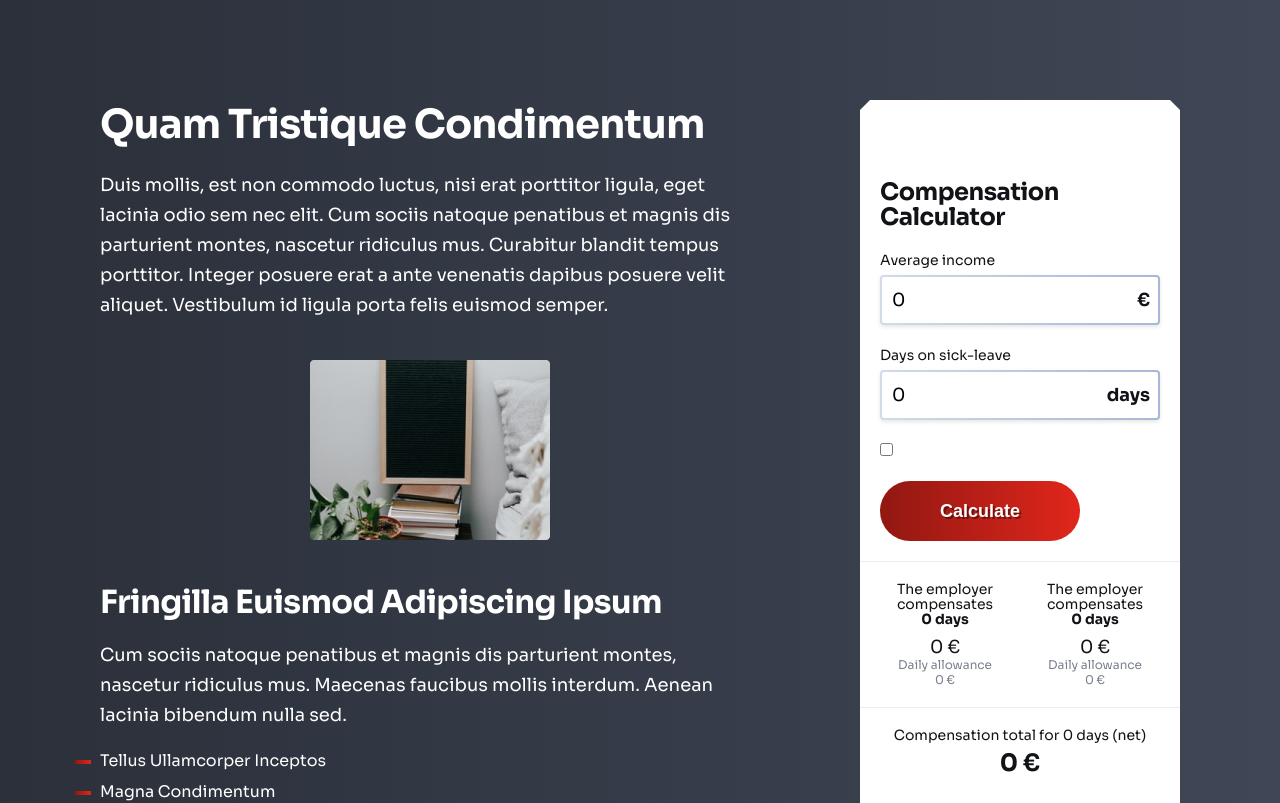
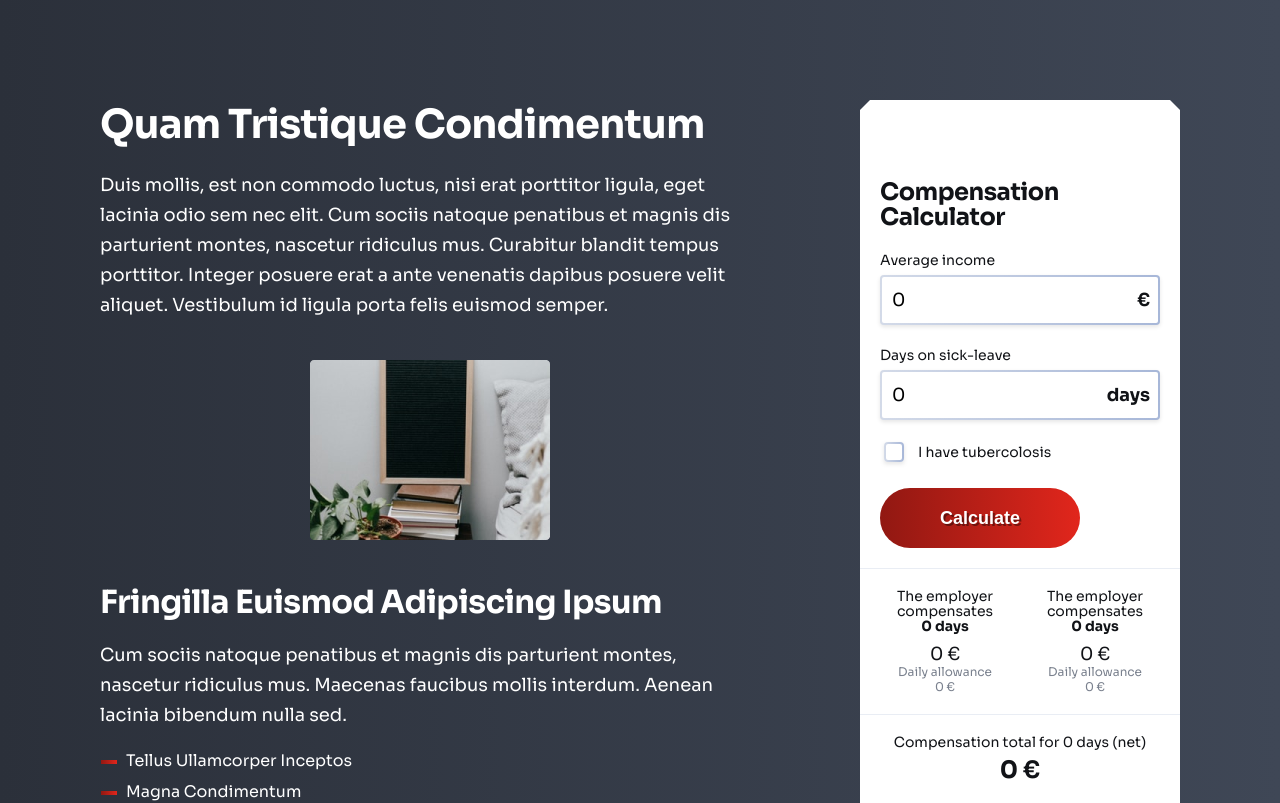
Before and after one commit to frezzzen/redberry-assignment, a Vue app: page / in a window 1280 px wide. Shown: the top 803 px of the page. Built offline with nearby package versions, Linux system fonts and the light colour scheme.

Commit message:
Fixed bugs && finished project

```diff
--- a/src/app.vue
+++ b/src/app.vue
@@ -13,7 +13,7 @@ import InformationContent from './components/main-page/information-content.vue';
 <style lang="scss" scoped>
 @import '@/styles/mixins.scss';
 main {
-  padding: 10rem;
+  padding: 10rem 10rem 0;
   display: flex;
   gap: 10rem;
   justify-content: center;
--- a/src/components/base/base-checkbox.vue
+++ b/src/components/base/base-checkbox.vue
@@ -1,5 +1,7 @@
 <script setup lang="ts">
 import { computed } from 'vue';
+import IconChecboxBorder from '../icons/checkbox/icon-checbox-border.vue';
+import IconCheckboxMark from '../icons/checkbox/icon-checkbox-mark.vue';
 
 interface Props {
   modelValue: any;
@@ -25,6 +27,46 @@ const modelValue = computed({
     <!-- TODO: Create checkbox as markup one-->
     <label>
       <input v-model="modelValue" type="checkbox" />
+      <icon-checbox-border />
+      <icon-checkbox-mark v-if="modelValue" class="mark" />
     </label>
+    <p class="form-label">
+      <slot />
+    </p>
   </div>
 </template>
+
+<style scoped lang="scss">
+.base-checkbox {
+  display: flex;
+  align-items: center;
+  gap: 1rem;
+
+  label {
+    width: 2.8rem;
+    height: 2.8rem;
+    position: relative;
+
+    input {
+      appearance: none;
+      background-color: #fff;
+      margin: 0;
+    }
+
+    svg {
+      cursor: pointer;
+    }
+
+    .mark {
+      position: absolute;
+      left: 0.8rem;
+      top: 45%;
+      transform: translateY(-50%);
+    }
+  }
+
+  .form-label {
+    padding-bottom: 0.5rem;
+  }
+}
+</style>
--- a/src/components/base/base-input.vue
+++ b/src/components/base/base-input.vue
@@ -61,6 +61,16 @@ const modelValue = computed({
     &:focus {
       outline: 0;
     }
+
+    &::-webkit-outer-spin-button,
+    &::-webkit-inner-spin-button {
+      -webkit-appearance: none;
+      margin: 0;
+    }
+
+    &[type='number'] {
+      -moz-appearance: textfield;
+    }
   }
 
   .form-type {
--- /dev/null
+++ b/src/components/common/number-animation.vue
@@ -0,0 +1,43 @@
+<script setup lang="ts">
+import { nextTick, onMounted, ref, useSlots, watch } from 'vue';
+
+interface Props {
+  from?: number;
+  to: number;
+  duration?: number;
+}
+
+const props = withDefaults(defineProps<Props>(), {
+  duration: 500,
+  from: 0,
+  to: 1000
+});
+
+const numberToDisplay = ref(props.from);
+const startTimestamp = ref<number | null>(null);
+
+function animateNumber() {
+  const step = (timestamp: number) => {
+    if (!startTimestamp.value) startTimestamp.value = timestamp;
+    const progress = Math.min((timestamp - startTimestamp.value) / props.duration, 1);
+    numberToDisplay.value = Math.floor(progress * (props.to - props.from) + props.from);
+    if (progress < 1) {
+      window.requestAnimationFrame(step);
+    }
+  };
+  window.requestAnimationFrame(step);
+}
+
+watch(
+  props,
+  () => {
+    animateNumber();
+    startTimestamp.value = null;
+  },
+  { immediate: true }
+);
+</script>
+
+<template>
+  <slot name="number" :number="numberToDisplay" />
+</template>
--- a/src/components/compensation-calculator/compensation-calculator.vue
+++ b/src/components/compensation-calculator/compensation-calculator.vue
@@ -6,6 +6,7 @@ import { UserInformation } from '../../types/user/user-information.type';
 import BaseButton from '../base/base-button.vue';
 import { useCompensationCalculator } from '../../composables/useCompensationCalculator';
 import FormattedNumber from '../common/formatted-number.vue';
+import NumberAnimation from '../common/number-animation.vue';
 
 const userInformation = ref<UserInformation>({
   averageIncome: 0,
@@ -14,9 +15,11 @@ const userInformation = ref<UserInformation>({
 });
 
 const { employer, healthInsurance, calculateCompensation } = useCompensationCalculator(userInformation);
+const daysToDisplay = ref(0);
 
 const onCalculateClick = () => {
   calculateCompensation();
+  daysToDisplay.value = userInformation.value.daysOnSickLeave;
 };
 </script>
 
@@ -24,10 +27,10 @@ const onCalculateClick = () => {
   <div class="compensation-calculator">
     <h4>Compensation Calculator</h4>
     <form @submit.prevent="onCalculateClick">
-      <base-input v-model="userInformation.averageIncome" placeholder="Average income">
+      <base-input v-model="userInformation.averageIncome" placeholder="Average income" type="number">
         <template #type> € </template>
       </base-input>
-      <base-input v-model="userInformation.daysOnSickLeave" placeholder="Days on sick-leave">
+      <base-input v-model="userInformation.daysOnSickLeave" placeholder="Days on sick-leave" type="number">
         <template #type> days </template>
       </base-input>
       <base-checkbox v-model="userInformation.hasTuberculosis"> I have tubercolosis</base-checkbox>
@@ -37,34 +40,70 @@ const onCalculateClick = () => {
       <div>
         <p class="compensation-days">
           The employer compensates <br />
-          <b>{{ employer.compensationDaysCount }} days </b>
+          <b>
+            <number-animation :to="employer.compensationDaysCount">
+              <template #number="{ number }">
+                {{ number }}
+              </template>
+            </number-animation>
+            days
+          </b>
         </p>
         <p class="compensation-value">
-          <formatted-number symbol="€" :number="employer.compensationValue" />
+          <number-animation :to="employer.compensationValue">
+            <template #number="{ number }">
+              <formatted-number symbol="€" :number="number" />
+            </template>
+          </number-animation>
         </p>
         <p class="compensation-daily-allowance">
           Daily allowance <br />
-          <formatted-number symbol="€" :number="employer.dailyAllowance" />
+          <number-animation :to="healthInsurance.dailyAllowance">
+            <template #number="{ number }">
+              <formatted-number symbol="€" :number="number" />
+            </template>
+          </number-animation>
         </p>
       </div>
       <div>
         <p class="compensation-days">
           The employer compensates <br />
-          <b>{{ healthInsurance.compensationDaysCount }} days </b>
+          <b>
+            <number-animation :to="healthInsurance.compensationDaysCount">
+              <template #number="{ number }">
+                {{ number }}
+              </template>
+            </number-animation>
+            days
+          </b>
         </p>
-        <p class="compensation-value"><formatted-number symbol="€" :number="healthInsurance.compensationValue" /></p>
+        <p class="compensation-value">
+          <number-animation :to="healthInsurance.compensationValue">
+            <template #number="{ number }">
+              <formatted-number symbol="€" :number="number" />
+            </template>
+          </number-animation>
+        </p>
         <p class="compensation-daily-allowance">
           Daily allowance <br />
-          <formatted-number symbol="€" :number="healthInsurance.dailyAllowance" />
+          <number-animation :to="healthInsurance.dailyAllowance">
+            <template #number="{ number }">
+              <formatted-number symbol="€" :number="number" />
+            </template>
+          </number-animation>
         </p>
       </div>
     </div>
     <div class="total">
       <p>
-        Compensation total for <span>{{ userInformation.daysOnSickLeave }}</span> days (net)
+        Compensation total for <span>{{ daysToDisplay }}</span> days (net)
       </p>
       <b>
-        <formatted-number symbol="€" :number="employer.compensationValue + healthInsurance.compensationValue" />
+        <number-animation :to="employer.compensationValue + healthInsurance.compensationValue">
+          <template #number="{ number }">
+            <formatted-number symbol="€" :number="number" />
+          </template>
+        </number-animation>
       </b>
     </div>
   </div>
@@ -94,8 +133,13 @@ const onCalculateClick = () => {
     0% $pathWidth
   );
 
+  animation: fade-in 0.5s ease-out;
+
   @include responsive(1024px) {
-    max-width: 100%;
+  }
+
+  @include responsive(600px) {
+    min-height: 80vh;
   }
 
   h4 {
--- /dev/null
+++ b/src/components/icons/checkbox/icon-checbox-border.vue
@@ -0,0 +1,36 @@
+<template>
+  <svg width="28" height="28" viewBox="0 0 28 28" fill="none" xmlns="http://www.w3.org/2000/svg">
+    <g filter="url(#filter0_d_2_116)">
+      <rect x="4" y="2" width="20" height="20" rx="4" fill="white" />
+      <rect x="5" y="3" width="18" height="18" rx="3" stroke="url(#paint0_linear_2_116)" stroke-width="2" />
+    </g>
+    <defs>
+      <filter
+        id="filter0_d_2_116"
+        x="0"
+        y="0"
+        width="28"
+        height="28"
+        filterUnits="userSpaceOnUse"
+        color-interpolation-filters="sRGB"
+      >
+        <feFlood flood-opacity="0" result="BackgroundImageFix" />
+        <feColorMatrix
+          in="SourceAlpha"
+          type="matrix"
+          values="0 0 0 0 0 0 0 0 0 0 0 0 0 0 0 0 0 0 127 0"
+          result="hardAlpha"
+        />
+        <feOffset dy="2" />
+        <feGaussianBlur stdDeviation="2" />
+        <feColorMatrix type="matrix" values="0 0 0 0 0 0 0 0 0 0 0 0 0 0 0 0 0 0 0.1 0" />
+        <feBlend mode="normal" in2="BackgroundImageFix" result="effect1_dropShadow_2_116" />
+        <feBlend mode="normal" in="SourceGraphic" in2="effect1_dropShadow_2_116" result="shape" />
+      </filter>
+      <linearGradient id="paint0_linear_2_116" x1="4" y1="12" x2="24" y2="12" gradientUnits="userSpaceOnUse">
+        <stop stop-color="#D3DAE8" />
+        <stop offset="1" stop-color="#A7B7D8" />
+      </linearGradient>
+    </defs>
+  </svg>
+</template>
--- /dev/null
+++ b/src/components/icons/checkbox/icon-checkbox-mark.vue
@@ -0,0 +1,8 @@
+<template>
+  <svg width="14" height="10" viewBox="0 0 14 10" fill="none" xmlns="http://www.w3.org/2000/svg">
+    <path
+      d="M4.74414 9.80367C5.01758 10.0654 5.48242 10.0654 5.75586 9.80367L13.7949 2.10733C14.0684 1.84555 14.0684 1.40052 13.7949 1.13874L12.8105 0.196335C12.5371 -0.065445 12.0996 -0.065445 11.8262 0.196335L5.26367 6.47906L2.17383 3.54712C1.90039 3.28534 1.46289 3.28534 1.18945 3.54712L0.205078 4.48953C-0.0683594 4.75131 -0.0683594 5.19633 0.205078 5.45812L4.74414 9.80367Z"
+      fill="#111317"
+    />
+  </svg>
+</template>
--- a/src/components/main-page/information-content.vue
+++ b/src/components/main-page/information-content.vue
@@ -40,6 +40,8 @@
 article {
   max-width: 66rem;
 
+  animation: fade-in 0.5s ease-out;
+
   h1 {
     margin-bottom: 2rem;
   }
@@ -68,6 +70,7 @@ article {
       }
 
       ul {
+        padding-left: 2.6rem;
         display: flex;
         flex-direction: column;
         gap: 1rem;
@@ -79,7 +82,7 @@ article {
         li {
           position: relative;
           &:before {
-            @include custom-bullet(var(--gradient-red));
+            @include custom-bullet(var(--gradient-red), 1.6rem);
           }
 
           ul {
@@ -88,7 +91,7 @@ article {
 
             li {
               &:before {
-                @include custom-bullet(var(--gradient-metal-light));
+                @include custom-bullet(var(--gradient-metal-light), 1.4rem);
               }
             }
           }
--- /dev/null
+++ b/src/styles/animations.scss
@@ -0,0 +1,11 @@
+@keyframes fade-in {
+  from {
+    opacity: 0;
+    transform: translateY(-10rem);
+  }
+
+  to {
+    opacity: 100%;
+    transform: translateY(0);
+  }
+}
--- a/src/styles/main.scss
+++ b/src/styles/main.scss
@@ -2,6 +2,7 @@
 @import "colors";
 @import "typography";
 @import "mixins";
+@import "animations";
 
 
 * {
--- a/src/styles/mixins.scss
+++ b/src/styles/mixins.scss
@@ -1,9 +1,9 @@
-@mixin custom-bullet($gradient) {
+@mixin custom-bullet($gradient, $width) {
   position: absolute;
   left: -2.5rem;
   top: 1rem;
   content: '';
-  width: 1.6rem;
+  width: $width;
   height: 0.4rem;
   background: $gradient;
 }
```
Also changed, not shown: src/composables/useCompensationCalculator.ts (+22 -17 lines).
